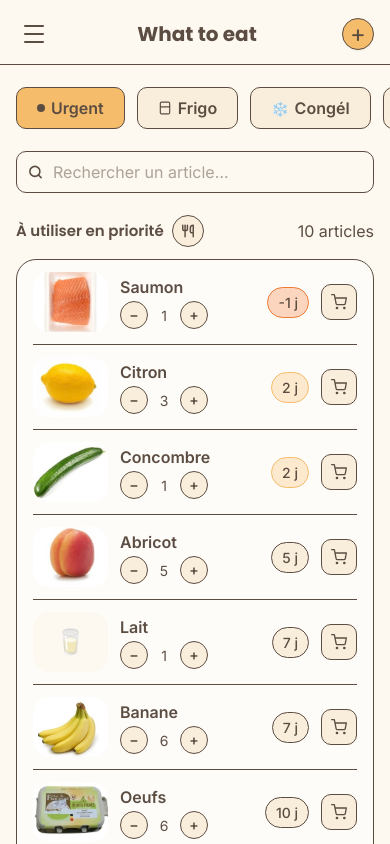
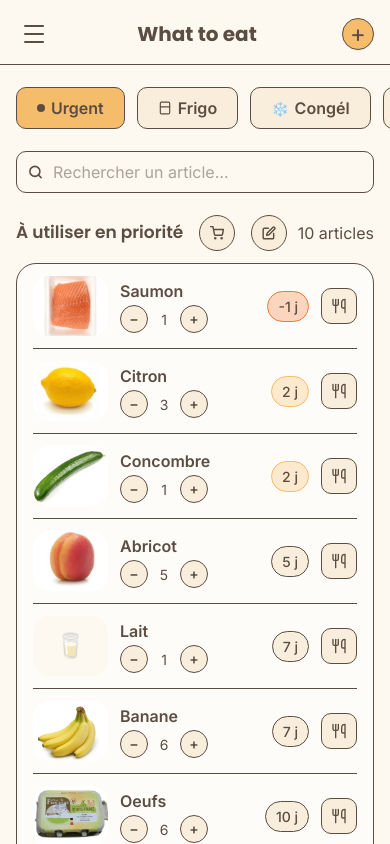
Before and after one commit to helico32/what-to-eat, a React (Vite) app: page / in a window 390 px wide. Shown: the top 844 px of the page. Built offline with nearby package versions, Linux system fonts and the light colour scheme; no server answers.

Commit message:
MAJ btn edition et shopping/plan

```diff
--- a/src/App.jsx
+++ b/src/App.jsx
@@ -24,7 +24,6 @@ export default function App() {
   const location = useLocation()
 
   const [tab,      setTab]      = useState('urgent')
-  const [sorting,  setSorting]  = useState(false)
   const [showMenu, setShowMenu] = useState(false)
 
   const { permission, requestPermission } = useNotifications()
@@ -72,8 +71,6 @@ export default function App() {
             onMenu={() => setShowMenu(true)}
             tab={tab}
             onTabChange={setTab}
-            sorting={sorting}
-            onSortingChange={setSorting}
           />
         } />
 
@@ -170,7 +167,7 @@ export default function App() {
           activeTab={tab}
           activePage={activePage}
           shoppingCount={uncheckedCount}
-          onSelectTab={(t) => { setTab(t); setSorting(false); navigate('/') }}
+          onSelectTab={(t) => { setTab(t); navigate('/') }}
           onSelectPage={(p) => navigate(`/${p}`)}
           onClose={() => setShowMenu(false)}
           notifPermission={permission}
--- a/src/features/products/HomePage.jsx
+++ b/src/features/products/HomePage.jsx
@@ -1,27 +1,18 @@
-import { useState, useCallback }  from 'react'
-import { useNavigate }             from 'react-router-dom'
-import { useSortable }             from '../../hooks/useSortable'
-import { sortByUrgency }           from './badges'
-import Header                      from '../../components/Header'
-import TabBar                      from '../../components/TabBar'
-import SearchBar                   from '../../components/SearchBar'
-import SearchEmpty                 from '../../components/SearchEmpty'
-import RecipeCard                  from '../recipes/RecipeCard'
-import ProductRow                  from './ProductRow'
-import AddModal                    from './AddModal'
-import QuickAddSheet               from './QuickAddSheet'
-import PlannedMealsSection         from '../meals/PlannedMealsSection'
+import { useState, useEffect, useCallback } from 'react'
+import { useNavigate }                       from 'react-router-dom'
+import { useSortable }                       from '../../hooks/useSortable'
+import { sortByUrgency }                     from './badges'
+import Header                                from '../../components/Header'
+import TabBar                                from '../../components/TabBar'
+import SearchBar                             from '../../components/SearchBar'
+import SearchEmpty                           from '../../components/SearchEmpty'
+import RecipeCard                            from '../recipes/RecipeCard'
+import ProductRow                            from './ProductRow'
+import AddModal                              from './AddModal'
+import QuickAddSheet                         from './QuickAddSheet'
+import PlannedMealsSection                   from '../meals/PlannedMealsSection'
 
-function SortIcon() {
-  return (
-    <svg width="14" height="14" viewBox="0 0 24 24" fill="none" stroke="currentColor" strokeWidth="2.5" strokeLinecap="round" strokeLinejoin="round">
-      <path d="m21 16-4 4-4-4"/><path d="M17 20V4"/>
-      <path d="m3 8 4-4 4 4"/><path d="M7 4v16"/>
-    </svg>
-  )
-}
-
-function CutleryToggleIcon() {
+function CutleryIcon() {
   return (
     <svg width="14" height="14" viewBox="0 0 24 24" fill="none" stroke="currentColor" strokeWidth="2.5" strokeLinecap="round" strokeLinejoin="round">
       <path d="M3 2v7c0 1.1.9 2 2 2h4a2 2 0 0 0 2-2V2"/>
@@ -31,32 +22,54 @@ function CutleryToggleIcon() {
   )
 }
 
-function SectionLabel({ label, count, onSort, sorting, onMealMode, mealMode }) {
+function CartIcon() {
+  return (
+    <svg width="14" height="14" viewBox="0 0 24 24" fill="none" stroke="currentColor" strokeWidth="2.5" strokeLinecap="round" strokeLinejoin="round">
+      <circle cx="9" cy="21" r="1"/><circle cx="20" cy="21" r="1"/>
+      <path d="M1 1h4l2.68 13.39a2 2 0 0 0 2 1.61h9.72a2 2 0 0 0 2-1.61L23 6H6"/>
+    </svg>
+  )
+}
+
+function EditIcon() {
+  return (
+    <svg width="14" height="14" viewBox="0 0 24 24" fill="none" stroke="currentColor" strokeWidth="2.5" strokeLinecap="round" strokeLinejoin="round">
+      <path d="M11 4H4a2 2 0 0 0-2 2v14a2 2 0 0 0 2 2h14a2 2 0 0 0 2-2v-7"/>
+      <path d="M18.5 2.5a2.121 2.121 0 0 1 3 3L12 15l-4 1 1-4 9.5-9.5z"/>
+    </svg>
+  )
+}
+
+// Les deux toggles vivent toujours dans la SectionLabel, peu importe l'onglet.
+// — actionMode toggle : montre l'icône opposée au mode actif (icon = ce vers quoi on switche)
+// — editMode toggle   : icône crayon, highlighted quand actif
+function SectionLabel({ label, count, actionMode, onToggleAction, editMode, onToggleEdit }) {
+  const hasToggles = !!onToggleAction
+  const btnBase   = 'w-9 h-9 flex items-center justify-center rounded-full border border-ink-primary transition-all'
+  const btnNormal = 'bg-canvas-border text-ink-primary hover:bg-brand'
+  const btnOn     = 'bg-brand text-ink-primary'
+
   return (
     <div className="flex items-center justify-between mb-3">
-      <div className="flex items-center gap-2">
-        <p className="font-display font-semibold text-[15px] text-ink-primary">{label}</p>
-        {onSort && (
+      <div className="flex items-center gap-4">
+        <p className="font-display font-semibold text-[17px] text-ink-primary">{label}</p>
+        {hasToggles && (
+          <>
             <button
-            onClick={onSort}
-            aria-label="Trier manuellement"
-            className={`w-8 h-8 flex items-center justify-center rounded-full border border-ink-primary transition-all ${
-              sorting ? 'bg-brand text-ink-primary' : 'bg-canvas-border text-ink-primary hover:bg-brand'
-            }`}
+              onClick={onToggleAction}
+              aria-label={actionMode === 'meal' ? 'Passer en mode courses' : 'Passer en mode repas'}
+              className={`${btnBase} ${btnNormal}`}
             >
-            <SortIcon />
+              {actionMode === 'meal' ? <CartIcon /> : <CutleryIcon />}
             </button>
-        )}
-        {onMealMode && (
             <button
-            onClick={onMealMode}
-            aria-label="Planifier un repas"
-            className={`w-8 h-8 flex items-center justify-center rounded-full border border-ink-primary transition-all ${
-              mealMode ? 'bg-brand text-ink-primary' : 'bg-canvas-border text-ink-primary hover:bg-brand'
-            }`}
+              onClick={onToggleEdit}
+              aria-label={editMode ? 'Quitter le mode modifier' : 'Modifier'}
+              className={`${btnBase} ${editMode ? btnOn : btnNormal}`}
             >
-            <CutleryToggleIcon />
+              <EditIcon />
             </button>
+          </>
         )}
       </div>
       {count !== undefined && (
@@ -82,9 +95,9 @@ function EmptyState({ icon, title }) {
 }
 
 const getView = (tab, products) => {
-  if (tab === 'urgent') return sortByUrgency(products.filter(p => p.location === 'frigo'))
-  if (tab === 'frigo')  return products.filter(p => p.location === 'frigo')
-  if (tab === 'congel') return products.filter(p => p.location === 'congel')
+  if (tab === 'urgent')  return sortByUrgency(products.filter(p => p.location === 'frigo'))
+  if (tab === 'frigo')   return products.filter(p => p.location === 'frigo')
+  if (tab === 'congel')  return products.filter(p => p.location === 'congel')
   if (tab === 'placard') return products.filter(p => p.location === 'placard')
   return products
 }
@@ -97,28 +110,32 @@ const getSectionLabel = (tab) => ({
   tout:    'Tout',
 }[tab])
 
-export default function HomePage({ store, mealsStore, recipes, uncheckedCount, onMenu, tab, onTabChange, sorting, onSortingChange }) {
+export default function HomePage({ store, mealsStore, recipes, uncheckedCount, onMenu, tab, onTabChange }) {
   const navigate = useNavigate()
-  const [showAdd,  setShowAdd]  = useState(null) // null | 'quick' | 'full'
-  const [search,   setSearch]   = useState('')
-  const [mealMode, setMealMode] = useState(false)
+  const [showAdd,    setShowAdd]    = useState(null)    // null | 'quick' | 'full'
+  const [search,     setSearch]     = useState('')
+  // Urgent → repas par défaut, autres onglets → courses par défaut
+  const [actionMode, setActionMode] = useState('meal')  // 'meal' | 'cart'
+  const [editMode,   setEditMode]   = useState(false)
+
+  // Réinitialise les modes à chaque changement d'onglet (TabBar ou MenuDrawer)
+  useEffect(() => {
+    setActionMode(tab === 'urgent' ? 'meal' : 'cart')
+    setEditMode(false)
+  }, [tab])
 
   const q            = search.trim().toLowerCase()
   const viewProducts = q
     ? store.products.filter(p => p.name.toLowerCase().includes(q))
     : getView(tab, store.products)
-  const canDrag      = !q && tab !== 'urgent' && sorting
-
-  const handleTabChange = (t) => {
-    onTabChange(t)
-    onSortingChange(false)
-    setMealMode(false)
-  }
 
   const handleAddToMeal = useCallback((product, qty) => {
     const today = new Date().toISOString().split('T')[0]
     mealsStore.addMeal(product, qty, today)
   }, [mealsStore])
+
+  // Drag non-urgent : réordonnancement via PositionInput sur desktop
+  const canDrag = !q && tab !== 'urgent'
 
   const onReorderProducts = useCallback((reorderedView) => {
     const ids = new Set(reorderedView.map(p => p.id))
@@ -144,13 +161,13 @@ export default function HomePage({ store, mealsStore, recipes, uncheckedCount, o
   return (
     <>
       <Header
-        onTitleClick={() => { onTabChange('urgent'); onSortingChange(false) }}
+        onTitleClick={() => onTabChange('urgent')}
         onAdd={() => setShowAdd('quick')}
         onMenu={onMenu}
         onCart={() => navigate('/liste')}
         cartCount={uncheckedCount}
       />
-      <TabBar active={tab} onChange={handleTabChange} />
+      <TabBar active={tab} onChange={onTabChange} />
 
       <SearchBar
         value={search}
@@ -173,10 +190,10 @@ export default function HomePage({ store, mealsStore, recipes, uncheckedCount, o
         <SectionLabel
           label={q ? `Résultats pour "${search.trim()}"` : getSectionLabel(tab)}
           count={viewProducts.length}
-          onSort={!q && tab !== 'urgent' ? () => onSortingChange(s => !s) : undefined}
-          sorting={sorting}
-          onMealMode={!q && tab === 'urgent' ? () => setMealMode(m => !m) : undefined}
-          mealMode={mealMode}
+          actionMode={actionMode}
+          onToggleAction={() => setActionMode(m => m === 'meal' ? 'cart' : 'meal')}
+          editMode={editMode}
+          onToggleEdit={() => setEditMode(m => !m)}
         />
 
         {viewProducts.length === 0 ? (
@@ -198,7 +215,8 @@ export default function HomePage({ store, mealsStore, recipes, uncheckedCount, o
                 onAddToCart={() => store.addToShoppingList(p)}
                 onAddToMeal={(qty) => handleAddToMeal(p, qty)}
                 onUpdateExpiry={store.updateExpiryDate}
-                mealMode={mealMode}
+                actionMode={actionMode}
+                editMode={editMode}
                 canDrag={canDrag}
                 isDragging={activeIndex === index}
                 rowProps={canDrag ? rowProps(index) : {}}
--- a/src/features/products/ProductRow.jsx
+++ b/src/features/products/ProductRow.jsx
@@ -21,7 +21,7 @@ function PositionInput({ position, total, onMoveTo }) {
       onChange={e => setVal(e.target.value)}
       onBlur={commit}
       onKeyDown={e => e.key === 'Enter' && e.target.blur()}
-      className="w-8 h-8 flex-shrink-0 rounded-full bg-[#F9EDDC] text-ink-secondary font-body font-bold text-[14px] text-center outline-none border-none [appearance:textfield] [&::-webkit-outer-spin-button]:appearance-none [&::-webkit-inner-spin-button]:appearance-none"
+      className="w-8 h-8 flex-shrink-0 rounded-full bg-[#F9EDDC] text-ink-secondary font-body font-bold text-[14px] text-center outline-none border border-ink-primary [appearance:textfield] [&::-webkit-outer-spin-button]:appearance-none [&::-webkit-inner-spin-button]:appearance-none"
     />
   )
 }
@@ -45,6 +45,16 @@ function CartIcon() {
   )
 }
 
+function DragHandle() {
+  return (
+    <svg width="16" height="16" viewBox="0 0 24 24" fill="none" stroke="currentColor" strokeWidth="2" strokeLinecap="round">
+      <line x1="4" y1="7"  x2="20" y2="7"/>
+      <line x1="4" y1="12" x2="20" y2="12"/>
+      <line x1="4" y1="17" x2="20" y2="17"/>
+    </svg>
+  )
+}
+
 function CutleryIcon() {
   return (
     <svg width="16" height="16" viewBox="0 0 24 24" fill="none" stroke="currentColor" strokeWidth="2" strokeLinecap="round" strokeLinejoin="round">
@@ -55,39 +65,25 @@ function CutleryIcon() {
   )
 }
 
-function DragHandle() {
-  return (
-    <svg width="16" height="16" viewBox="0 0 24 24" fill="none" stroke="currentColor" strokeWidth="2" strokeLinecap="round">
-      <line x1="4" y1="7"  x2="20" y2="7"/>
-      <line x1="4" y1="12" x2="20" y2="12"/>
-      <line x1="4" y1="17" x2="20" y2="17"/>
-    </svg>
-  )
-}
-
-export default function ProductRow({ product, onDelete, onDecrement, onIncrement, onAddToCart, onAddToMeal, onUpdateExpiry, mealMode, canDrag, isDragging, rowProps, handleProps, sortIndex, sortTotal, onMoveTo }) {
+// actionMode : 'meal' | 'cart' — contrôlé par le toggle global dans SectionLabel
+// editMode   : boolean         — contrôlé par le toggle global dans SectionLabel
+// canDrag    : true sur les tabs non-urgent hors recherche
+export default function ProductRow({
+  product, onDelete, onDecrement, onIncrement, onAddToCart, onAddToMeal, onUpdateExpiry,
+  actionMode, editMode,
+  canDrag, isDragging, rowProps, handleProps, sortIndex, sortTotal, onMoveTo,
+}) {
   const badge = getBadge(product.expiryDate, product.location)
-  const [confirm,    setConfirm]    = useState(null)  // null | 'cart' | 'delete' | 'decrement' | 'meal'
-  const [done,       setDone]       = useState(null)  // null | 'cart' | 'delete' | 'meal'
-  const [isDateEdit, setIsDateEdit] = useState(false) // picker de date inline pour les frigo sans date
+  const [confirm,    setConfirm]    = useState(null) // null | 'cart' | 'meal' | 'delete' | 'decrement'
+  const [done,       setDone]       = useState(null) // null | 'cart' | 'meal' | 'delete'
+  const [isDateEdit, setIsDateEdit] = useState(false)
   const timerRef = useRef()
 
-  // qty to add to meal — local state, initialized from product.qty
-  const [mealQty, setMealQty] = useState(product.qty ?? 1)
-  useEffect(() => { setMealQty(product.qty ?? 1) }, [product.qty])
-
-  // Reset tout quand mealMode change
-  useEffect(() => {
-    setConfirm(null)
-    setDone(null)
-    setIsDateEdit(false)
-  }, [mealMode])
-
   const handleConfirm = (type) => {
-    if (type === 'cart') onAddToCart()
-    else if (type === 'delete') onDelete()
+    if (type === 'cart')      onAddToCart()
+    else if (type === 'delete')    onDelete()
     else if (type === 'decrement') onDecrement()
-    else if (type === 'meal') onAddToMeal(mealQty)
+    else if (type === 'meal')      onAddToMeal(product.qty)
     setConfirm(null)
     if (type === 'cart' || type === 'delete' || type === 'meal') {
       setDone(type)
@@ -97,9 +93,20 @@ export default function ProductRow({ product, onDelete, onDecrement, onIncrement
   }
 
   return (
-    <div {...rowProps} className={`transition-opacity ${isDragging ? 'opacity-40' : ''}`}>
+    <div
+      {...rowProps}
+      className={`transition-opacity ${isDragging ? 'opacity-40' : ''}`}
+    >
       {/* Ligne principale */}
       <div className="flex items-center gap-3 py-3">
+
+        {/* PositionInput — desktop uniquement, tout à gauche de la row */}
+        {editMode && canDrag && (
+          <div className="hidden md:flex flex-shrink-0">
+            <PositionInput position={sortIndex + 1} total={sortTotal} onMoveTo={onMoveTo} />
+          </div>
+        )}
+
         {/* Thumbnail */}
         {product.image
           ? <img src={product.image} alt={product.name} className="w-[75px] h-[60px] rounded-lg object-cover flex-shrink-0" />
@@ -108,36 +115,27 @@ export default function ProductRow({ product, onDelete, onDecrement, onIncrement
             </div>
         }
 
-        {/* Name + qty controls */}
+        {/* Nom + contrôles quantité */}
         <div className="flex-1 min-w-0">
           <p className="font-body font-semibold text-[16px] text-ink-primary truncate">{product.name}</p>
           <div className="flex items-center gap-1.5 mt-0.5">
             <button
               disabled={product.qty === 0}
-              onClick={() => {
-                if (mealMode && product.qty > 0) {
-                  setMealQty(q => Math.max(1, q - 1))
-                } else if (!mealMode) {
-                  product.qty <= 1 ? setConfirm(confirm === 'decrement' ? null : 'decrement') : onDecrement()
+              onClick={() => product.qty <= 1
+                ? setConfirm(confirm === 'decrement' ? null : 'decrement')
+                : onDecrement()
               }
-              }}
               className="w-7 h-7 flex items-center justify-center rounded-full bg-canvas-border text-ink-secondary font-bold text-[14px] leading-none active:scale-90 transition-all border border-ink-primary hover:bg-brand hover:text-ink-primary disabled:opacity-30 disabled:pointer-events-none"
               aria-label="Diminuer"
             >
               −
             </button>
             <span className="font-body text-[14px] text-ink-secondary min-w-[20px] text-center">
-              {mealMode && product.qty > 0 ? mealQty : product.qty}
+              {product.qty}
             </span>
             <button
               disabled={product.qty === 0}
-              onClick={() => {
-                if (mealMode && product.qty > 0) {
-                  setMealQty(q => Math.min(product.qty, q + 1))
-                } else if (!mealMode) {
-                  onIncrement()
-                }
-              }}
+              onClick={onIncrement}
               className="w-7 h-7 flex items-center justify-center rounded-full bg-canvas-border text-ink-secondary font-bold text-[14px] leading-none active:scale-90 transition-all border border-ink-primary hover:bg-brand hover:text-ink-primary disabled:opacity-30 disabled:pointer-events-none"
               aria-label="Augmenter"
             >
@@ -146,8 +144,8 @@ export default function ProductRow({ product, onDelete, onDecrement, onIncrement
           </div>
         </div>
 
-        {/* Badge date — ou bouton "⚠ sans date" pour les frigo sans date */}
-        {product.location === 'frigo' && !product.expiryDate && !mealMode && !canDrag ? (
+        {/* Badge date — toujours visible */}
+        {product.location === 'frigo' && !product.expiryDate ? (
           <button
             onClick={() => { setConfirm(null); setIsDateEdit(e => !e) }}
             aria-label="Ajouter une date de péremption"
@@ -167,58 +165,48 @@ export default function ProductRow({ product, onDelete, onDecrement, onIncrement
           </span>
         ) : null}
 
-        {canDrag ? (
+        {/* Bouton unique — poubelle en editMode, action (repas/courses) sinon */}
+        {editMode ? (
           <>
+            {/* Mobile : handle drag — même pattern que ShoppingList */}
+            {canDrag && (
               <div
                 {...handleProps}
-              className="md:hidden flex-shrink-0 w-8 h-8 flex items-center justify-center text-ink-primary cursor-grab active:cursor-grabbing touch-none"
+                className="md:hidden flex-shrink-0 w-9 h-9 flex items-center justify-center text-ink-secondary cursor-grab active:cursor-grabbing touch-none"
               >
                 <DragHandle />
               </div>
-            <div className="hidden md:flex flex-shrink-0">
-              <PositionInput position={sortIndex + 1} total={sortTotal} onMoveTo={onMoveTo} />
-            </div>
-          </>
-        ) : mealMode && product.qty > 0 ? (
-          <button
-            onClick={() => setConfirm(confirm === 'meal' ? null : 'meal')}
-            className={`flex-shrink-0 w-9 h-9 flex items-center justify-center rounded-[10px] font-body font-semibold transition-all ${confirm === 'meal' ? btnActive : btnDefault}`}
-            aria-label="Ajouter au repas"
-          >
-            <CutleryIcon />
-          </button>
-        ) : (
-          <>
-            <button
-              onClick={() => setConfirm(confirm === 'cart' ? null : 'cart')}
-              className={`flex-shrink-0 w-9 h-9 flex items-center justify-center rounded-[10px] font-body font-semibold transition-all ${confirm === 'cart' ? btnActive : btnDefault}`}
-              aria-label="Ajouter à la liste de courses"
-            >
-              <CartIcon />
-            </button>
-            {product.qty > 0 && (
+            )}
             <button
               onClick={() => setConfirm(confirm === 'delete' ? null : 'delete')}
-                className={`flex-shrink-0 w-9 h-9 hidden md:flex items-center justify-center rounded-[10px] transition-all ${confirm === 'delete' ? btnActive : btnDefault}`}
+              className={`flex-shrink-0 w-9 h-9 flex items-center justify-center rounded-[10px] transition-all ${confirm === 'delete' ? btnActive : btnDefault}`}
               aria-label="Supprimer"
             >
               <TrashIcon />
             </button>
-            )}
           </>
+        ) : (
+          <button
+            disabled={actionMode === 'meal' && product.qty === 0}
+            onClick={() => setConfirm(confirm === actionMode ? null : actionMode)}
+            className={`flex-shrink-0 w-9 h-9 flex items-center justify-center rounded-[10px] font-body font-semibold transition-all ${confirm === actionMode ? btnActive : btnDefault}`}
+            aria-label={actionMode === 'meal' ? 'Ajouter au repas' : 'Ajouter à la liste de courses'}
+          >
+            {actionMode === 'meal' ? <CutleryIcon /> : <CartIcon />}
+          </button>
         )}
       </div>
 
-      {/* Done feedback */}
+      {/* Feedback succès */}
       {done && (
         <div className="pb-3 flex items-center gap-2">
           <p className="font-body text-[16px] text-forest font-semibold">
-            {done === 'cart' ? `✓ Ajouté au panier` : done === 'meal' ? `✓ Ajouté au repas` : `✓ Supprimé`}
+            {done === 'cart' ? '✓ Ajouté au panier' : done === 'meal' ? '✓ Ajouté au repas' : '✓ Supprimé'}
           </p>
         </div>
       )}
 
-      {/* Picker de date inline — s'ouvre en tapant le badge "⚠ sans date" */}
+      {/* Picker de date inline */}
       {isDateEdit && (
         <div className="pb-3 flex items-center gap-2">
           <input
@@ -252,7 +240,7 @@ export default function ProductRow({ product, onDelete, onDecrement, onIncrement
                 <span className="hidden md:inline">Ajouter "{product.name}" au panier ?</span>
               </>
             ) : confirm === 'meal' ? (
-              `Ajouter ${mealQty} ${product.name} au repas ?`
+              `Ajouter ${product.name} au repas ?`
             ) : confirm === 'decrement' ? (
               `Effacer l'item ?`
             ) : (
```
Lines whose indentation alone changed are shown as unchanged.
